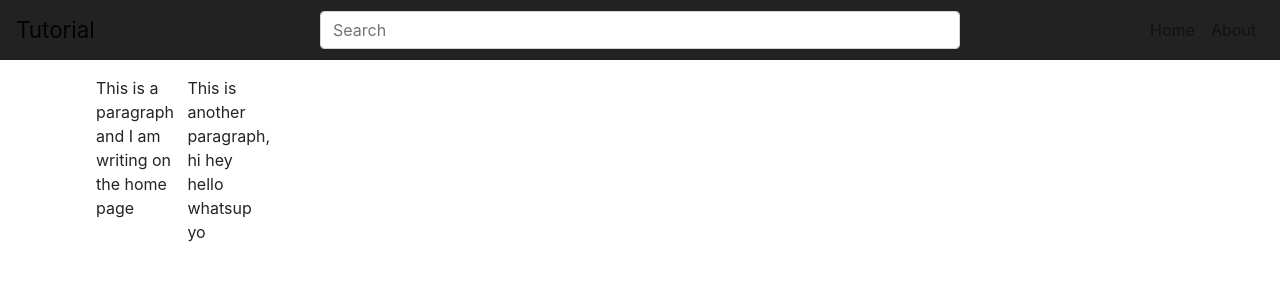
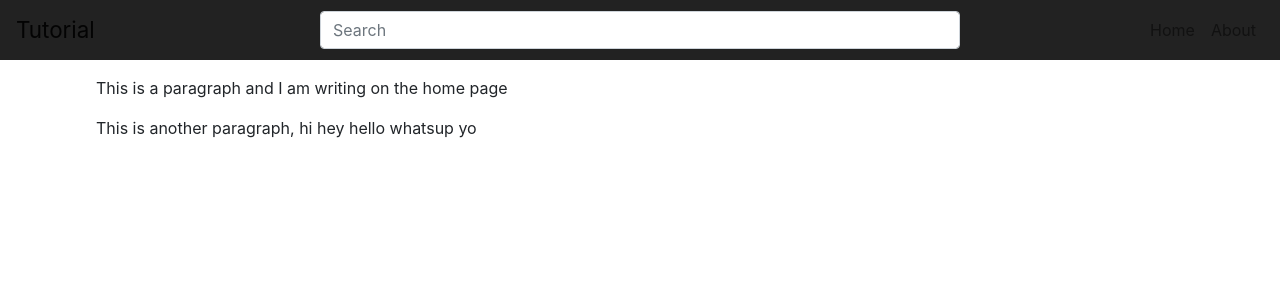
Before and after one commit to suneelponkam/spotify, a React (Create React App) app: page / in a window 1280 px wide. Shown: the top 300 px of the page. Built offline with nearby package versions, Linux system fonts and the light colour scheme.

Commit message:
Update Home.js

```diff
--- a/src/Home.js
+++ b/src/Home.js
@@ -1,13 +1,15 @@
 import React from 'react';
 import styled from 'styled-components';
+
 const GridWrapper = styled.div`
-  display: grid;
-  grid-gap: 10px;
+  display: list;
+  grid-gap: 30px;
   margin-top: 1em;
   margin-left: 6em;
   margin-right: 6em;
   grid-template-columns: repeat(12, 1fr);
   grid-auto-rows: minmax(25px, auto);
+
 `;
 export const Home = (props) => (
   <GridWrapper>
```
